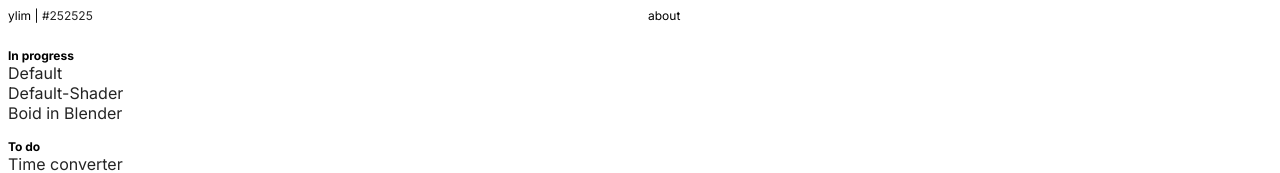
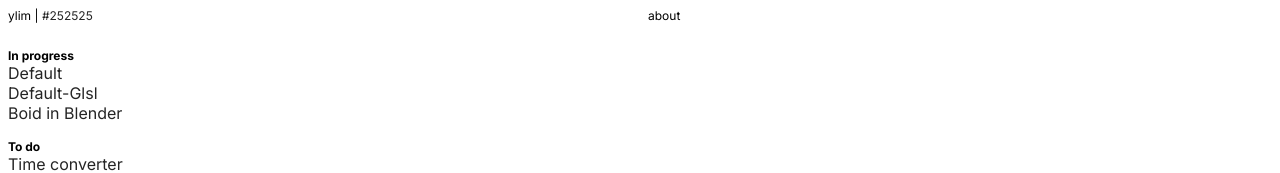
Before and after one commit to tomlim2/study-in-graphics, a Next.js app: page / in a window 1280 px wide. Shown: the top 173 px of the page. Built offline with nearby package versions, Linux system fonts and the light colour scheme; no server answers.

Commit message:
Feat: Add debug ui

```diff
--- a/components/sections/fiber/default-shader/Experience.jsx
+++ b/components/sections/fiber/default-glsl/Experience.jsx
@@ -5,18 +5,12 @@ import { Perf } from "r3f-perf";
 import MeshSample from "./MeshSample";
 
 const Experience = () => {
-  // const { color, opacity } = useControls("contact shadows", {
-  //   color: "#1d8f75",
-  //   opacity: { value: 1, min: 0, max: 1 },
-  // });
 
   return (
     <>
       <Perf position="bottom-right" />
 
       <CameraControls makeDefault maxDistance={35} dollySpeed={0.25} />
-      <pointLight position={[2, 2, 2]} intensity={30}></pointLight>
-      <ambientLight intensity={1}></ambientLight>
 
       <MeshSample />
 
--- a/components/sections/fiber/default-shader/MaterialSample.jsx
+++ b/components/sections/fiber/default-glsl/MaterialSample.jsx
@@ -2,9 +2,14 @@ import { useFrame } from "@react-three/fiber"
 import { useRef } from "react"
 import fragmentShader from 'raw-loader!glslify-loader!./shader/fragmentShader.glsl'
 import vertexShader from 'raw-loader!glslify-loader!./shader/vertexShader.glsl'
+import { useControls } from "leva"
 
 const MaterialSample = () => {
     const materialRef = useRef()
+    const { color, opacity } = useControls("contact shadows", {
+        color: "#1d8f75",
+        opacity: { value: 1, min: 0, max: 1 },
+    });
     useFrame((state, delta) => {
         if (materialRef.current) {
             materialRef.current.uniforms.uTime.value = state.clock.elapsedTime;
--- a/components/sections/home/homeContentLists.js
+++ b/components/sections/home/homeContentLists.js
@@ -8,8 +8,8 @@ export const inProgressList = [
         thumbnail: "/assets/images/img_thumbnail_default.png",
       },
       {
-        name: "Default-Shader",
-        url: "/fiber/default-shader",
+        name: "Default-Glsl",
+        url: "/fiber/default-glsl",
         thumbnail: "/assets/images/img_thumbnail_default.png",
       },
       {
```
Also changed, not shown: app/fiber/default-glsl/page.jsx (added, +18 -0 lines), app/fiber/default-shader/page.jsx (deleted, +0 -18 lines), app/fiber/default-glsl/page.module.scss (renamed from app/fiber/default-shader/page.module.scss), components/sections/fiber/default-glsl/MeshSample.jsx (renamed from components/sections/fiber/default-shader/MeshSample.jsx), components/sections/fiber/default-glsl/index.jsx (renamed from components/sections/fiber/default-shader/index.jsx), components/sections/fiber/default-glsl/shader/fragmentShader.glsl (renamed from components/sections/fiber/default-shader/shader/fragmentShader.glsl), components/sections/fiber/default-glsl/shader/vertexShader.glsl (renamed from components/sections/fiber/default-shader/shader/vertexShader.glsl).
